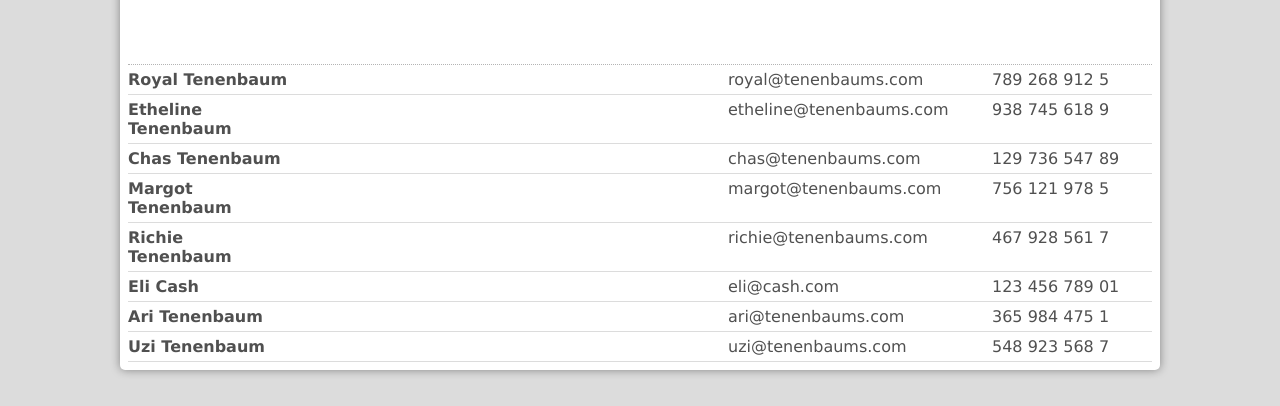
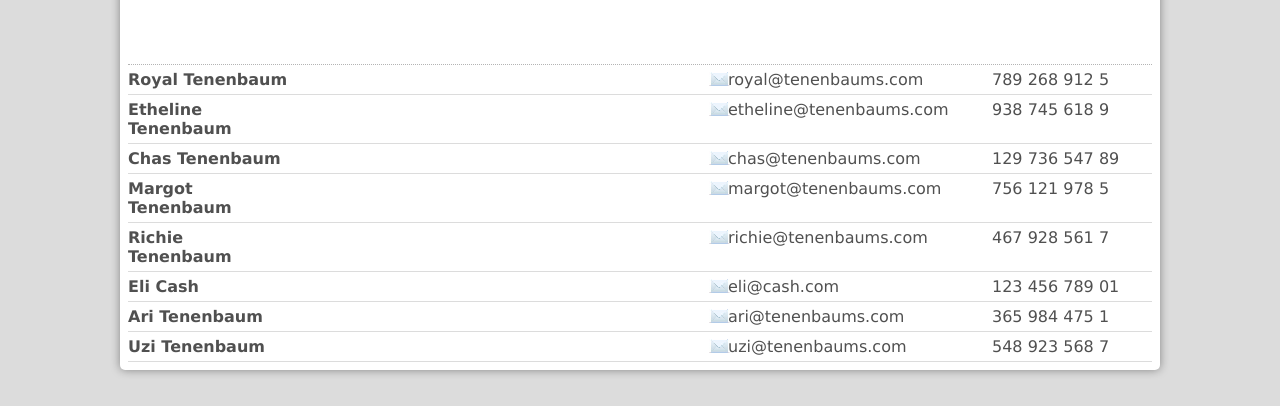
Before and after one commit to uanderso/cap-js-demo, a plain HTML site: page index.html in a window 1280 px wide. Shown: the part 326-732 px from the top of the page. Drawn offline with Linux system fonts and the light colour scheme.

Commit message:
Uppdaterat URL efter omstrukturering.

```diff
--- a/resources/css/desktop.css
+++ b/resources/css/desktop.css
@@ -197,7 +197,7 @@ h1 {
 	float: right;
 	width: 14em;
 	padding-left: 1.2em;
-	background: url('../resources/mail-icon.png') left no-repeat;
+	background: url('../mail-icon.png') left no-repeat;
 }
 
 @media only screen and (max-width: 754px) {
```
